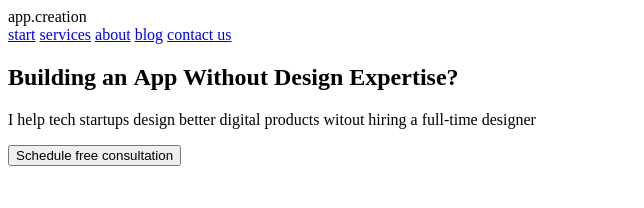
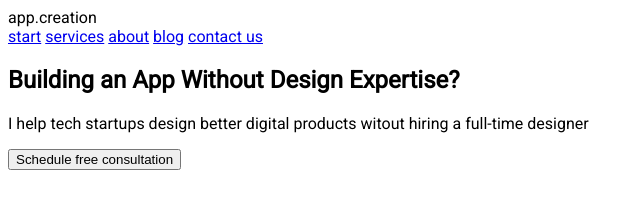
Before and after one commit to WebHeroSchool/V3, a plain HTML site: page index.html in a window 1280 px wide. Shown: the whole page, without its empty margins (0-644 px from the left). Drawn offline with Linux system fonts and the light colour scheme.

Commit message:
New updates index.html
новые исправления в index.html

```diff
--- a/index.html
+++ b/index.html
@@ -1,3 +1,11 @@
+<!DOCTYPE html>
+<html>
+  <head>
+       <meta charset="utf-8">
+       <title>app.creation</title>
+       <link rel = "stylesheet" href = "https://fonts.googleapis.com/css2?family=Roboto">
+       <link rel = "stylesheet" href = "styles.css">
+  </head>
   <body>
     <header>
       <div>app.creation</div>
@@ -20,3 +28,4 @@
       </div>
     </section>
   </body>
+</html>
--- /dev/null
+++ b/styles.css
@@ -0,0 +1,3 @@
+body {
+    font-family: Roboto;
+}
```
Lines whose indentation alone changed are shown as unchanged.
